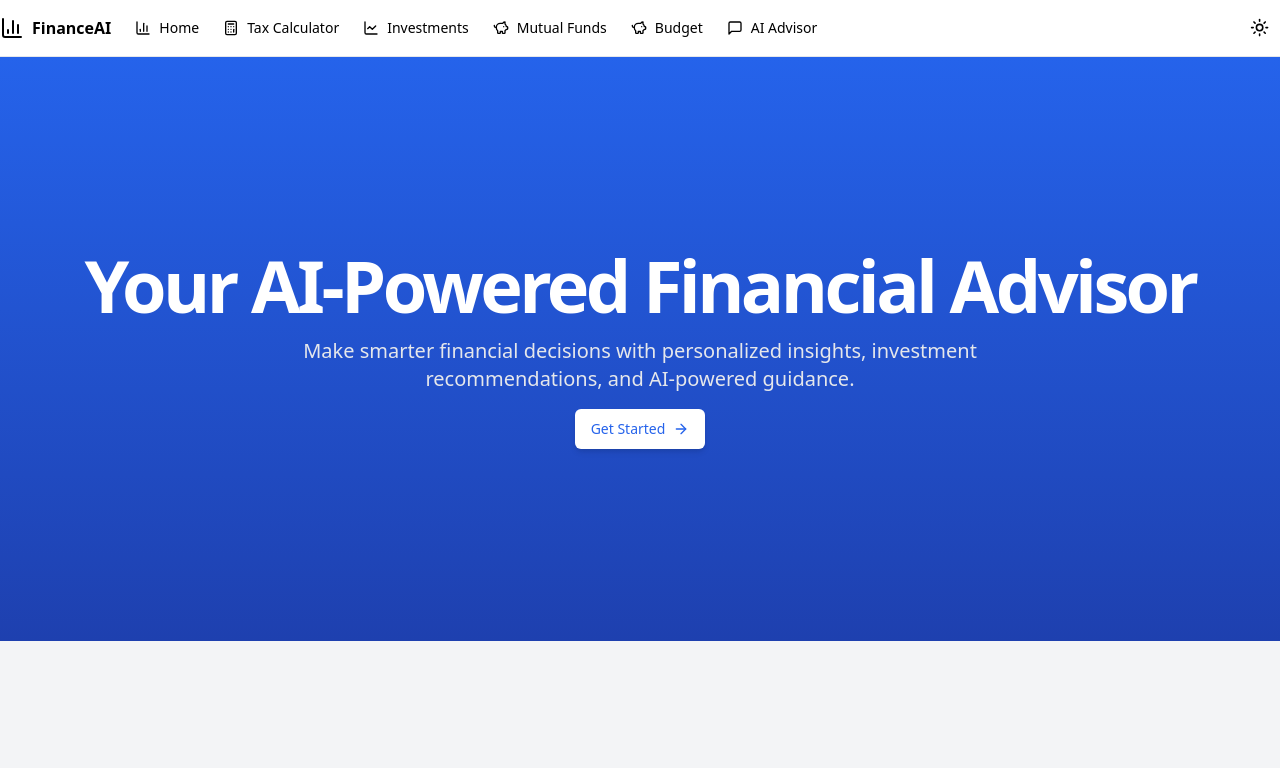
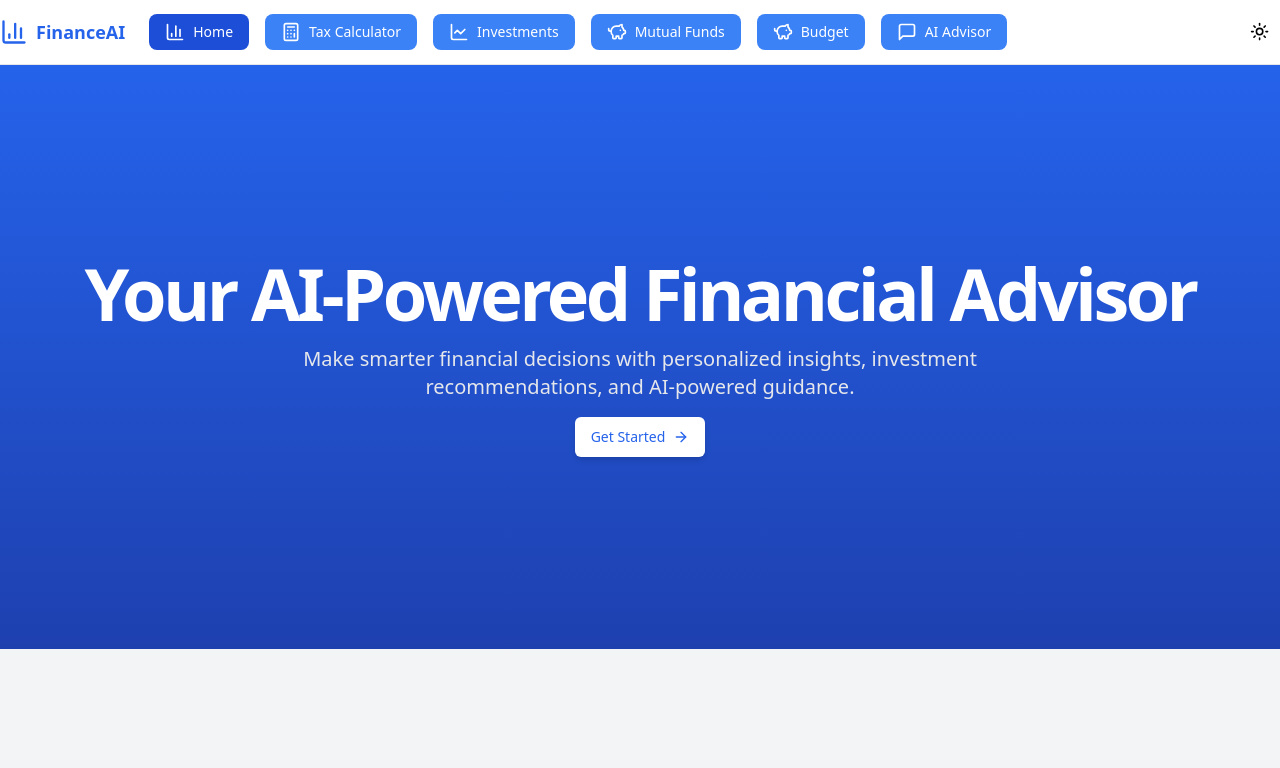
Before and after one commit to Ayush-Sharma-2023/Finance_Management_Platform, a Next.js app: page / in a window 1280 px wide. Shown: the top 768 px of the page. Built offline with nearby package versions, Linux system fonts and the light colour scheme; no server answers.

Commit message:
modified:   components/Navbar.tsx

```diff
--- a/components/Navbar.tsx
+++ b/components/Navbar.tsx
@@ -44,13 +44,13 @@ export default function Header() {
 
   return (
     <header className="sticky top-0 z-50 w-full border-b bg-background/95 backdrop-blur supports-[backdrop-filter]:bg-background/60">
-      <div className="container flex h-14 items-center">
+      <div className="container flex h-16 items-center"> {/* Increased height */}
         <div className="mr-4 flex">
           <Link href="/" className="mr-6 flex items-center space-x-2">
-            <BarChart3 className="h-6 w-6" />
-            <span className="hidden font-bold sm:inline-block">FinanceAI</span>
+            <BarChart3 className="h-7 w-7 text-blue-600" /> {/* Increased logo size */}
+            <span className="hidden font-bold text-lg sm:inline-block text-blue-600">FinanceAI</span>
           </Link>
-          <nav className="flex items-center space-x-6 text-sm font-medium">
+          <nav className="flex items-center space-x-4 text-sm font-medium">
             {navigation.map((item) => {
               const Icon = item.icon;
               return (
@@ -58,11 +58,11 @@ export default function Header() {
                   key={item.href}
                   href={item.href}
                   className={cn(
-                    'hidden items-center text-sm font-medium text-muted-foreground transition-colors hover:text-primary sm:flex',
-                    pathname === item.href && 'text-foreground'
+                    'hidden sm:flex items-center px-4 py-2 rounded-lg text-white bg-blue-500 transition-all duration-300 transform hover:bg-blue-700 hover:scale-110',
+                    pathname === item.href && 'bg-blue-700'
                   )}
                 >
-                  <Icon className="mr-2 h-4 w-4" />
+                  <Icon className="mr-2 h-5 w-5" />
                   {item.name}
                 </Link>
               );
@@ -72,7 +72,9 @@ export default function Header() {
         <div className="ml-auto flex items-center space-x-4">
           <ModeToggle />
           {user && (
-            <Button variant="outline" onClick={handleSignOut}>Sign Out</Button>
+            <Button variant="outline" onClick={handleSignOut} className="border-blue-600 text-blue-600 hover:bg-blue-600 hover:text-white">
+              Sign Out
+            </Button>
           )}
         </div>
       </div>
```
Also changed, not shown: components/Hero.tsx (line endings or trailing spaces).
